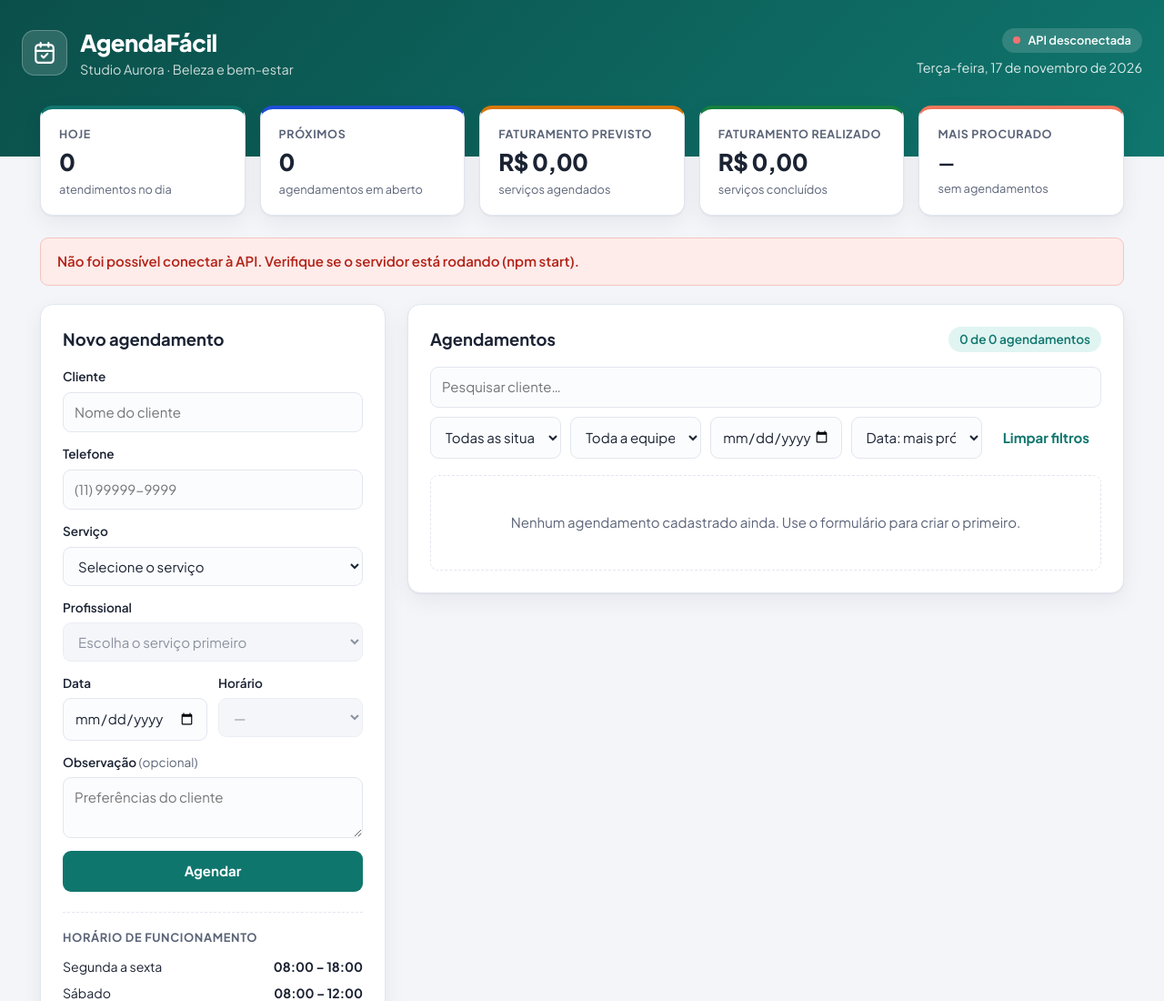
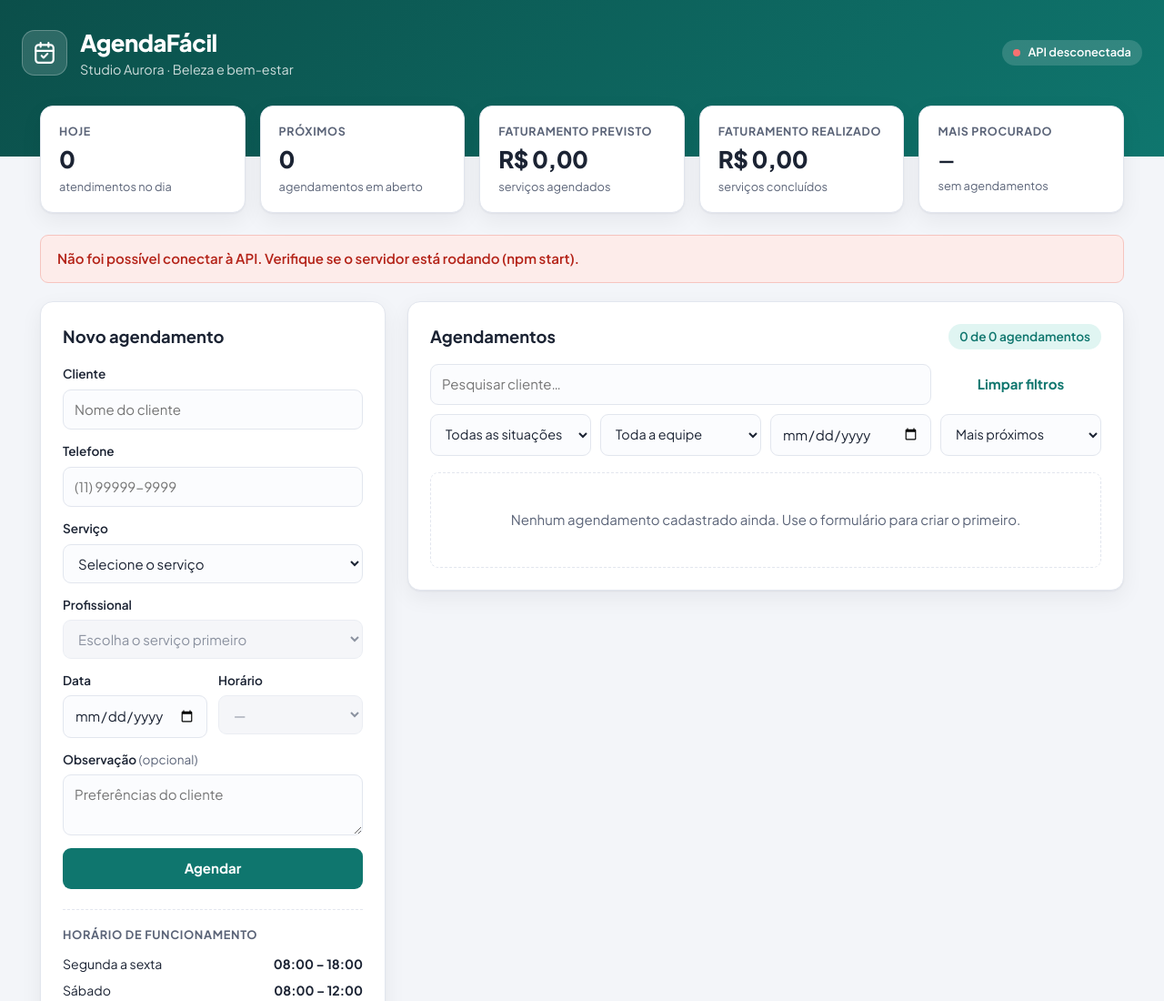
Before and after one commit to MateusBNolasco/agendafacil, a website: page public/index.html in a window 1280 px wide. Shown: the top 1100 px of the page at 91% size. Drawn offline with Linux system fonts and the light colour scheme; no server answers.

Commit message:
Ajusta layout: rolagem no celular, filtros, indicadores, cartões e cabeçalho

```diff
--- a/public/css/style.css
+++ b/public/css/style.css
@@ -114,15 +114,6 @@ textarea {
   gap: 6px;
 }
 
-.topo__data {
-  font-size: .9rem;
-  opacity: .85;
-}
-
-.topo__data::first-letter {
-  text-transform: uppercase;
-}
-
 .selo-api {
   display: inline-flex;
   align-items: center;
@@ -191,6 +182,7 @@ textarea {
 
 .painel__cabecalho {
   display: flex;
+  flex-wrap: wrap;
   align-items: center;
   justify-content: space-between;
   gap: 12px;
@@ -225,27 +217,6 @@ textarea {
   border: 1px solid var(--borda);
   border-radius: var(--raio);
   box-shadow: var(--sombra);
-  border-top: 4px solid var(--cor-indicador, var(--primaria));
-}
-
-.indicador--hoje {
-  --cor-indicador: var(--primaria);
-}
-
-.indicador--proximos {
-  --cor-indicador: var(--info);
-}
-
-.indicador--previsto {
-  --cor-indicador: #d97706;
-}
-
-.indicador--realizado {
-  --cor-indicador: var(--sucesso);
-}
-
-.indicador--servico {
-  --cor-indicador: var(--destaque);
 }
 
 .indicador__rotulo {
@@ -502,13 +473,22 @@ select:disabled {
 
 .filtros {
   display: grid;
-  grid-template-columns: repeat(4, minmax(0, 1fr)) auto;
+  grid-template-columns: repeat(4, minmax(0, 1fr));
   gap: 10px;
   margin-bottom: 18px;
 }
 
+.filtros select {
+  font-size: .9rem;
+}
+
 .filtros__busca {
-  grid-column: 1 / -1;
+  grid-column: span 3;
+}
+
+.filtros__limpar {
+  grid-row: 1;
+  grid-column: 4;
 }
 
 /* Lista de agendamentos */
@@ -529,7 +509,6 @@ select:disabled {
   align-items: center;
   padding: 16px;
   border: 1px solid var(--borda);
-  border-left: 5px solid var(--cor-status);
   border-radius: var(--raio-pequeno);
   background: #fff;
   transition: box-shadow .15s;
@@ -539,16 +518,7 @@ select:disabled {
   box-shadow: var(--sombra);
 }
 
-.cartao--agendado {
-  --cor-status: var(--info);
-}
-
-.cartao--concluido {
-  --cor-status: var(--sucesso);
-}
-
 .cartao--cancelado {
-  --cor-status: #9aa3b5;
   background: #fafbfc;
 }
 
@@ -580,6 +550,7 @@ select:disabled {
 
 .cartao__cliente {
   font-size: 1rem;
+  overflow-wrap: anywhere;
   font-weight: 700;
 }
 
@@ -700,14 +671,11 @@ select:disabled {
     grid-template-columns: repeat(3, minmax(0, 1fr));
   }
 
-  .filtros {
-    grid-template-columns: repeat(3, minmax(0, 1fr));
-  }
 }
 
 @media (max-width: 900px) {
   .layout {
-    grid-template-columns: 1fr;
+    grid-template-columns: minmax(0, 1fr);
   }
 
   .painel--form {
@@ -757,6 +725,15 @@ select:disabled {
     grid-template-columns: 1fr 1fr;
   }
 
+  .filtros__busca {
+    grid-column: 1 / -1;
+  }
+
+  .filtros__limpar {
+    grid-row: auto;
+    grid-column: 1 / -1;
+  }
+
   .cartao {
     grid-template-columns: 72px minmax(0, 1fr);
   }
--- a/public/index.html
+++ b/public/index.html
@@ -30,29 +30,28 @@
       </div>
       <div class="topo__info">
         <span id="status-api" class="selo-api">Conectando…</span>
-        <p id="data-hoje" class="topo__data"></p>
       </div>
     </div>
   </header>
 
   <main class="container">
     <section class="indicadores" aria-label="Resumo da agenda">
-      <article class="indicador indicador--hoje">
+      <article class="indicador">
         <span class="indicador__rotulo">Hoje</span>
         <strong id="ind-hoje" class="indicador__valor">0</strong>
         <small class="indicador__detalhe">atendimentos no dia</small>
       </article>
-      <article class="indicador indicador--proximos">
+      <article class="indicador">
         <span class="indicador__rotulo">Próximos</span>
         <strong id="ind-proximos" class="indicador__valor">0</strong>
         <small class="indicador__detalhe">agendamentos em aberto</small>
       </article>
-      <article class="indicador indicador--previsto">
+      <article class="indicador">
         <span class="indicador__rotulo">Faturamento previsto</span>
         <strong id="ind-previsto" class="indicador__valor">R$ 0,00</strong>
         <small class="indicador__detalhe">serviços agendados</small>
       </article>
-      <article class="indicador indicador--realizado">
+      <article class="indicador">
         <span class="indicador__rotulo">Faturamento realizado</span>
         <strong id="ind-realizado" class="indicador__valor">R$ 0,00</strong>
         <small class="indicador__detalhe">serviços concluídos</small>
@@ -150,16 +149,16 @@
             <option value="cancelado">Cancelados</option>
           </select>
           <select id="filtro-profissional" aria-label="Filtrar por profissional">
-            <option value="">Todos os profissionais</option>
+            <option value="">Toda a equipe</option>
           </select>
           <input id="filtro-data" type="date" aria-label="Filtrar por data">
           <select id="ordenacao" aria-label="Ordenar agendamentos">
-            <option value="data">Data: mais próximos</option>
-            <option value="recentes">Data: mais distantes</option>
-            <option value="cliente">Cliente: A–Z</option>
-            <option value="valor">Valor: maior primeiro</option>
+            <option value="data">Mais próximos</option>
+            <option value="recentes">Mais distantes</option>
+            <option value="cliente">Cliente (A–Z)</option>
+            <option value="valor">Maior valor</option>
           </select>
-          <button id="btn-limpar-filtros" type="button" class="botao botao--texto">Limpar filtros</button>
+          <button id="btn-limpar-filtros" type="button" class="botao botao--texto filtros__limpar">Limpar filtros</button>
         </div>
 
         <p id="carregando" class="carregando" hidden>Carregando agendamentos…</p>
--- a/public/js/formatacao.js
+++ b/public/js/formatacao.js
@@ -11,10 +11,6 @@ export function formatarData(data) {
 
 export function nomeDoDia(data) {
   return new Date(`${data}T00:00:00`).toLocaleDateString('pt-BR', { weekday: 'short' }).replace('.', '');
-}
-
-export function formatarDataExtenso(data) {
-  return data.toLocaleDateString('pt-BR', { weekday: 'long', day: '2-digit', month: 'long', year: 'numeric' });
 }
 
 export function mascararTelefone(valor) {
--- a/public/js/main.js
+++ b/public/js/main.js
@@ -1,6 +1,6 @@
 import * as api from './api.js';
 import { buscarFeriados } from './feriados.js';
-import { formatarData, formatarDataExtenso, formatarMoeda, mascararTelefone } from './formatacao.js';
+import { formatarData, formatarMoeda, mascararTelefone } from './formatacao.js';
 import {
   buscarPorId,
   calcularIndicadores,
@@ -459,7 +459,6 @@ function registrarEventos() {
 }
 
 async function iniciar() {
-  document.querySelector('#data-hoje').textContent = formatarDataExtenso(new Date());
   campos.data.min = dataISO();
   campos.data.max = `${new Date().getFullYear() + 1}-12-31`;
   registrarEventos();
```
